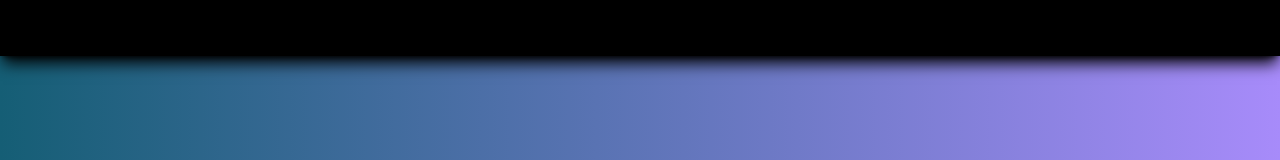
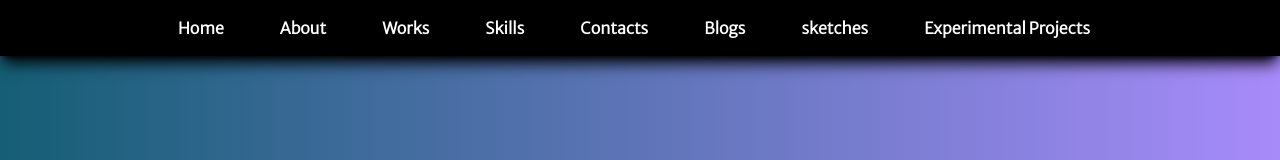
Before and after one commit to astrospkc/portfolio, a React (Vite) app: page / in a window 1280 px wide. Shown: the top 160 px of the page. Built offline with nearby package versions, Linux system fonts and the light colour scheme; a web font is replaced by a local one.

Commit message:
changes font color navbar

```diff
--- a/src/components/Navbar.jsx
+++ b/src/components/Navbar.jsx
@@ -107,7 +107,7 @@ const Navbar = () => {
             return (
               <li
                 key={i.id}
-                className="flex flex-row m-4 text-black font-bold px-3 border-b-2 md:border-b-0 border-gray-800 hover:text-yellow-500"
+                className="flex flex-row m-4 text-black md:text-white font-bold px-3 border-b-2 md:border-b-0 border-gray-800 hover:text-yellow-500"
                 onClick={handleToggle}
               >
                 {/* {i.icon} */}
```
